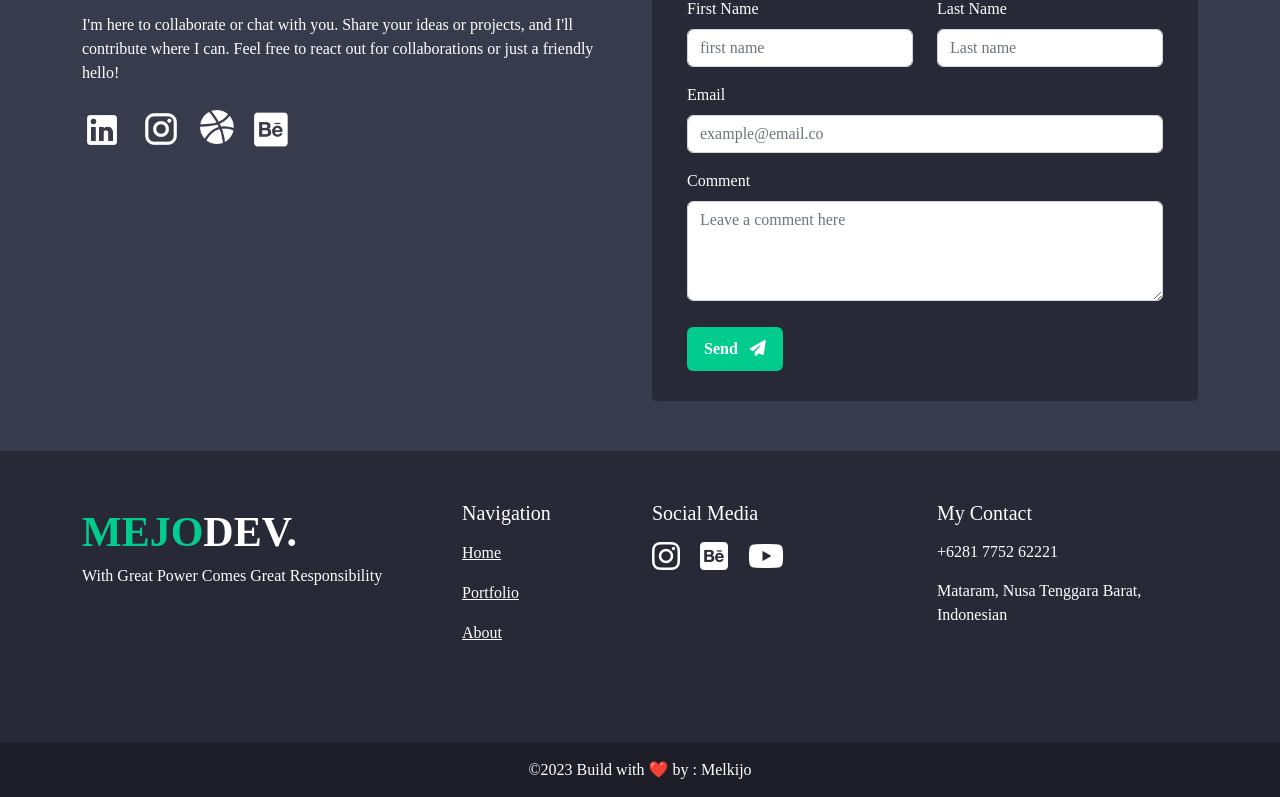
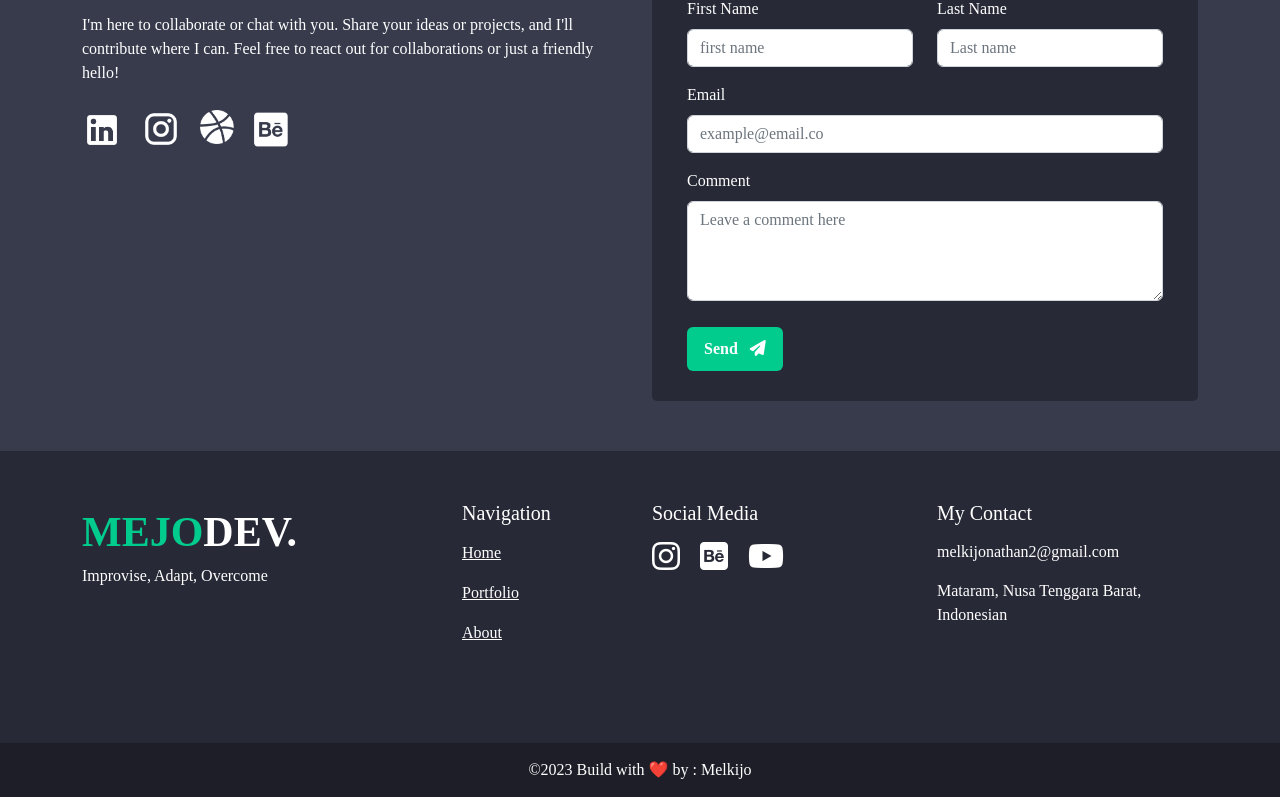
Before and after one commit to Melkijo/personal-web, a React (Vite) app: page / in a window 1280 px wide. Shown: the part 2867-3664 px from the top of the page. Built offline with nearby package versions, Linux system fonts and the light colour scheme.

Commit message:
fix: footer

```diff
--- a/src/pages/MainPage.jsx
+++ b/src/pages/MainPage.jsx
@@ -340,9 +340,7 @@ export default function MainPage() {
                            <span style={{ color: "#01CC8E" }}>MEJO</span>DEV.
                         </a>
                      </div>
-                     <p className="m-0">
-                        With Great Power Comes Great Responsibility
-                     </p>
+                     <p className="m-0">Improvise, Adapt, Overcome</p>
                   </Col>
                   <Col lg={2} sm={6} xs={6} className="mb-5">
                      <h5>Navigation</h5>
@@ -394,7 +392,7 @@ export default function MainPage() {
                         }}
                      >
                         <div>
-                           <p className="m-0">+6281 7752 62221</p>
+                           <p className="m-0">melkijonathan2@gmail.com</p>
                         </div>
                         <div>
                            <p className="m-0">
```
